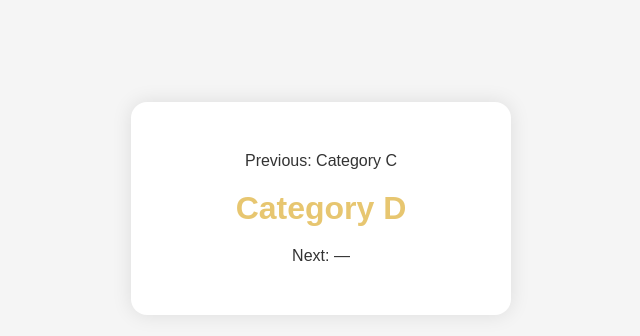
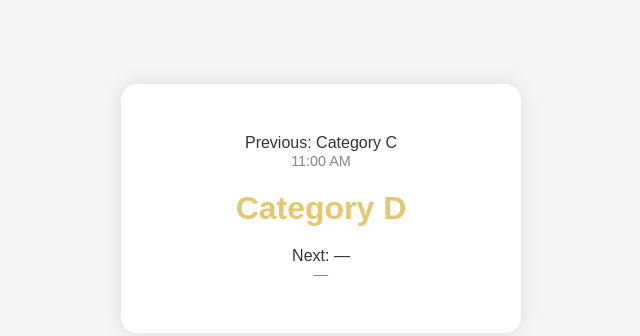
Before and after one commit to 2MMisha/luz-current, a plain HTML site: page index.html in a window 1280 px wide. Shown: the part 192-528 px from the top of the page, without its empty margins (319-959 px from the left). Drawn offline with Linux system fonts and the light colour scheme.

Commit message:
Update index.html

```diff
--- a/index.html
+++ b/index.html
@@ -21,7 +21,7 @@
       border-radius: 16px;
       text-align: center;
       box-shadow: 0 0 20px rgba(0,0,0,0.1);
-      min-width: 300px;
+      min-width: 320px;
     }
     .previous, .next {
       font-size: 1rem;
@@ -32,15 +32,30 @@
       font-weight: bold;
       color: #e7c670;
       margin: 20px 0;
+      opacity: 0;
+      transition: opacity 0.5s ease;
+    }
+    .current.visible {
+      opacity: 1;
+    }
+    .time {
+      font-size: 0.9rem;
+      color: #888;
     }
   </style>
 </head>
 <body>
 
   <div class="category-block">
-    <div class="previous">Previous: <span id="prev-category">—</span></div>
+    <div class="previous">
+      Previous: <span id="prev-category">—</span><br/>
+      <span class="time" id="prev-time">—</span>
+    </div>
     <div class="current" id="current-category">—</div>
-    <div class="next">Next: <span id="next-category">—</span></div>
+    <div class="next">
+      Next: <span id="next-category">—</span><br/>
+      <span class="time" id="next-time">—</span>
+    </div>
   </div>
 
   <!-- Embedded JSON with categories -->
@@ -54,6 +69,13 @@
   </script>
 
   <script>
+    const formatTime = (iso) => {
+      const date = new Date(iso);
+      return date.toLocaleTimeString([], { hour: '2-digit', minute: '2-digit' });
+    };
+
+    let lastCurrent = "";
+
     function updateCategories() {
       const now = new Date();
       const categories = JSON.parse(document.getElementById("categories-json").textContent);
@@ -68,13 +90,30 @@
         }
       }
 
-      document.getElementById("prev-category").textContent = categories[currentIndex - 1]?.name || "—";
-      document.getElementById("current-category").textContent = categories[currentIndex]?.name || "—";
-      document.getElementById("next-category").textContent = categories[currentIndex + 1]?.name || "—";
+      const prev = categories[currentIndex - 1];
+      const curr = categories[currentIndex];
+      const next = categories[currentIndex + 1];
+
+      document.getElementById("prev-category").textContent = prev?.name || "—";
+      document.getElementById("prev-time").textContent = prev ? formatTime(prev.start) : "—";
+
+      document.getElementById("next-category").textContent = next?.name || "—";
+      document.getElementById("next-time").textContent = next ? formatTime(next.start) : "—";
+
+      const currentEl = document.getElementById("current-category");
+
+      if (curr?.name !== lastCurrent) {
+        currentEl.classList.remove("visible");
+        setTimeout(() => {
+          currentEl.textContent = curr?.name || "—";
+          currentEl.classList.add("visible");
+        }, 200);
+        lastCurrent = curr?.name;
+      }
     }
 
     updateCategories();
-    setInterval(updateCategories, 30000); // update every 30 seconds
+    setInterval(updateCategories, 30000); // every 30 seconds
   </script>
 
 </body>
```
